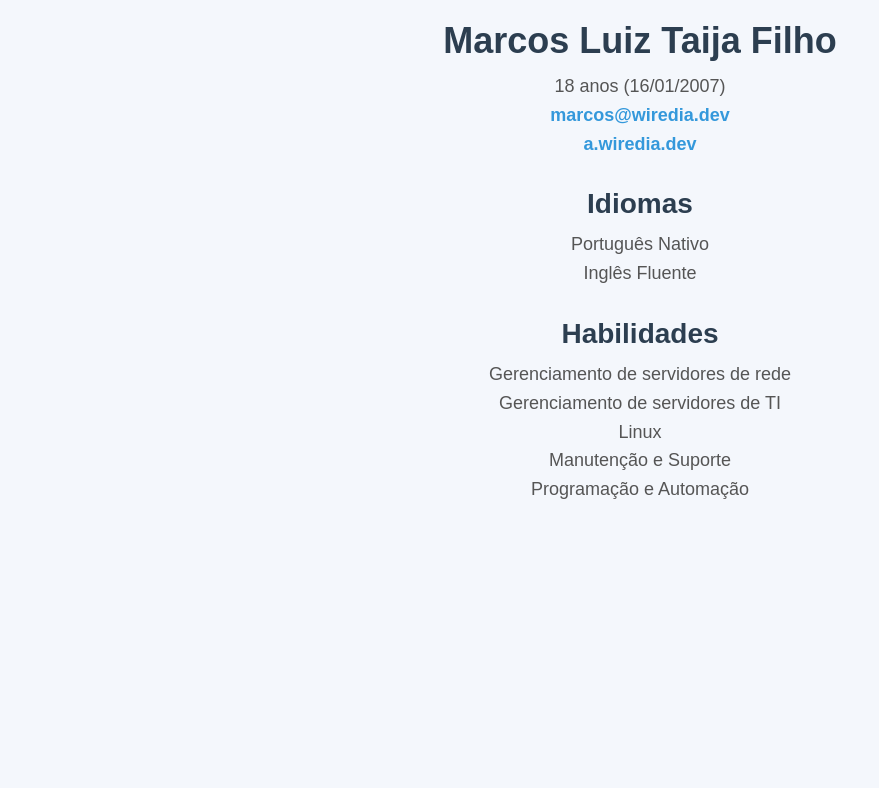
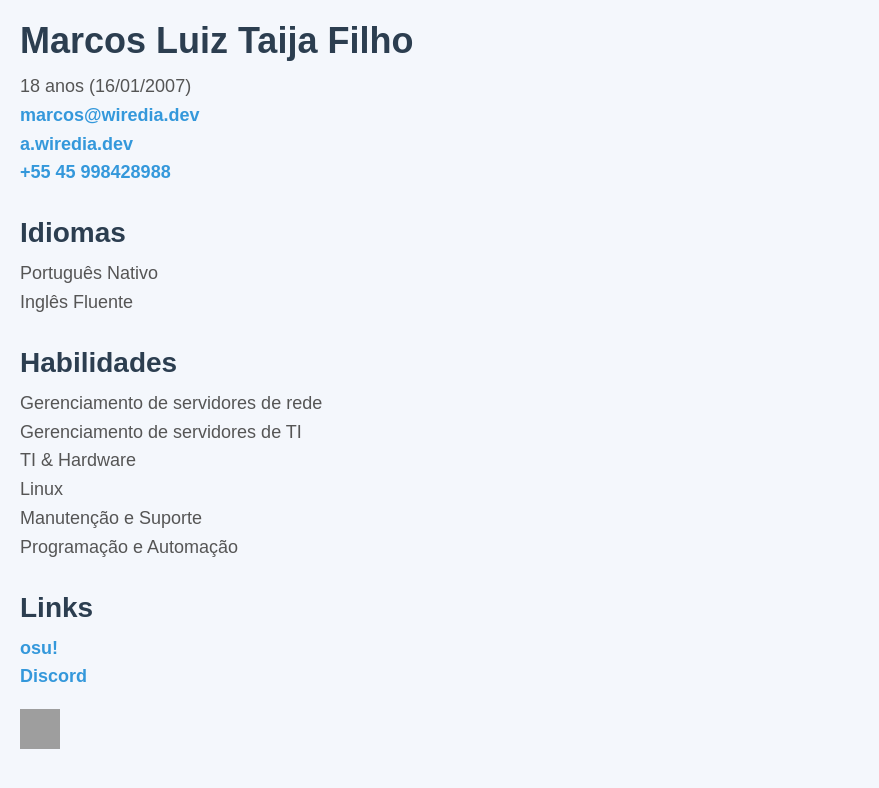
Before and after one commit to marcosltf/programacao-internet, a plain HTML site: page index.html in a window 1280 px wide. Shown: the whole page, without its empty margins (0-879 px from the left). Drawn offline with Linux system fonts and the light colour scheme; grey boxes are pictures that could not be loaded.

Commit message:
Update index.html

```diff
--- a/index.html
+++ b/index.html
@@ -2,15 +2,18 @@
     <meta charset="UTF-8">
     <title>Currículo</title>
     <link rel="stylesheet" href="css/styles.css">
+    <link rel="stylesheet" href="https://cdnjs.cloudflare.com/ajax/libs/font-awesome/4.7.0/css/font-awesome.min.css">
 </head>
 <body>
-    <div class="center-content">
+    <div class="centro">
         <h1 class="titulo">Marcos Luiz Taija Filho</h1>
         <p class="info">
             18 anos (16/01/2007) <br>
             <a class="links" href="mailto:marcos@wiredia.dev" title="Meu e-mail">marcos@wiredia.dev</a>
             <br>
             <a class="links" href="https://a.wiredia.dev" title="Meu portfólio pessoal">a.wiredia.dev</a>
+            <br>
+            <a class="links" href="tel:+5545998428988" title="Telefone">+55 45 998428988</a>
         </p>
 
         <h2 class="titulo">Idiomas</h2>
@@ -22,9 +25,20 @@
         <h2 class="titulo">Habilidades</h2>
         <p class="info">Gerenciamento de servidores de rede</p>
         <p class="info">Gerenciamento de servidores de TI</p>
+        <p class="info">TI & Hardware</p>
         <p class="info">Linux</p>
         <p class="info">Manutenção e Suporte</p>
         <p class="info">Programação e Automação</p>
+
+        <h2 class="titulo">Links</h2>
+        <p class="info">
+        <a class="links" href="https://osu.ppy.sh/u/Forza" title="Meu perfil no osu!">osu!</a> <br>
+        <a class="links" href="https://discord.com/users/687871306192257104">Discord</a>
+        </p>
+        <br>
+
+        <a href="https://github.com/marcosltf" target="_blank" class="github" title="Meu GitHub">
+            <img src="https://img.icons8.com/?size=100&id=12599&format=png&color=000000" alt="GitHub" width="40" height="40">
+        </a>
     </div>
 </body>
-</html>
```
